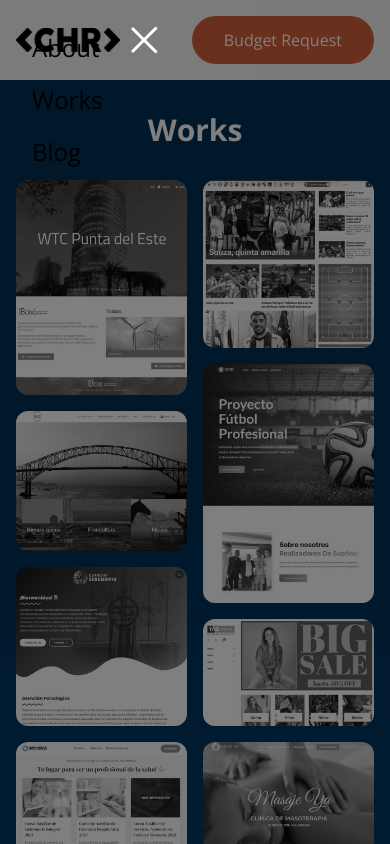
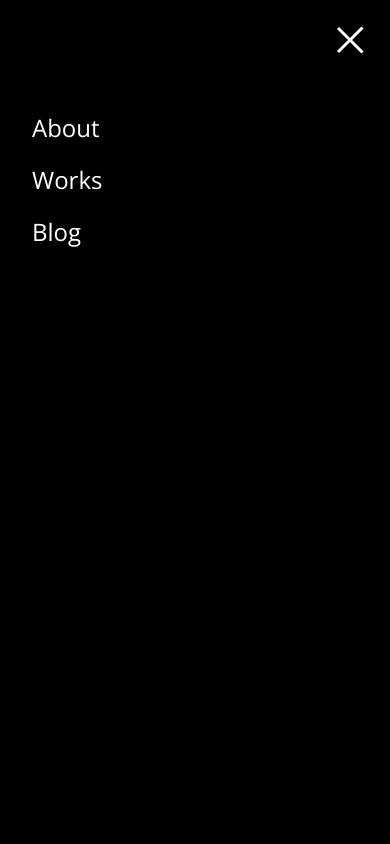
Before and after one commit to christianMiguez/front-christianmiguez.com, a Next.js app: page /works in a window 390 px wide. Both pictures are taken after a click on the button "Main Menu". Shown: the top 844 px of the page. Built offline with nearby package versions, Linux system fonts and the light colour scheme.

Commit message:
menu responsive

```diff
--- a/src/app/globals.scss
+++ b/src/app/globals.scss
@@ -26,24 +26,6 @@
 
 .open-sans {
   font-family: var(--font-open-sans);
-}
-
-.chr-main-menu {
-  &::before {
-    background-color: rgba(0, 0, 0, 0.5);
-    content: "";
-    display: block;
-    width: 100vw;
-    height: 100%;
-    position: absolute;
-    left: 0;
-    top: 0;
-    z-index: -1;
-
-    @media (min-width: 1024px) {
-      display: none;
-    }
-  }
 }
 
 body {
--- a/src/app/works/page.tsx
+++ b/src/app/works/page.tsx
@@ -26,7 +26,7 @@ export default function Works() {
 
   return (
     <div className="bg-blue-dark-gradient">
-      <div className="h-full z-100 text-white relative">
+      <div className="h-full text-white relative">
         <AnimatePresence
           initial={false}
           mode="wait"
@@ -41,7 +41,7 @@ export default function Works() {
           )}
         </AnimatePresence>
 
-        <main className="py-28 z-10">
+        <main className="py-28">
           <div className="hero-post container mx-auto px-4">
             <h1 className="h2 mb-8 text-center">Works</h1>
 
--- a/src/components/features/BurgerMenuButton.tsx
+++ b/src/components/features/BurgerMenuButton.tsx
@@ -1,6 +1,6 @@
 "use client";
 
-import React, { useRef } from "react";
+import { useRef } from "react";
 
 type BurgerMenuButtonProps = {
   variant?: "white" | "black";
--- a/src/components/general/Menu/Menu.tsx
+++ b/src/components/general/Menu/Menu.tsx
@@ -3,6 +3,7 @@ import { BurgerMenuButton } from "@/components/features";
 import Link from "next/link";
 import { motion } from "framer-motion";
 import { useRef, useState } from "react";
+import { usePathname } from "next/navigation";
 
 type MenuProps = {
   variant: "black" | "white";
@@ -10,7 +11,7 @@ type MenuProps = {
 const Menu = ({ variant }: MenuProps) => {
   const [isOpen, setIsOpen] = useState(false);
   const variants = {
-    open: { opacity: 1, x: 0 },
+    open: { opacity: 1, x: 0, backgroundColor: "rgba(0,0,0)", color: "white" },
     closed: { opacity: 0, x: "-100%" },
   };
 
@@ -32,10 +33,13 @@ const Menu = ({ variant }: MenuProps) => {
     white: "text-white",
   };
 
+  const pathName = usePathname();
+  const isHome = pathName === "/";
+
   return (
     <>
       <motion.ul
-        className={`chr-main-menu list-none block absolute w-64 left-0 top-0 p-6 text-2xl ${colorPalette[variant]} h-screen lg:h-auto lg:text-base lg:bg-transparent lg:!top-auto lg:!left-auto lg:!w-auto !lg:relative lg:flex lg:!opacity-100 lg:!translate-x-[-100%] whitespace-nowrap`}
+        className={`chr-main-menu list-none block absolute w-full left-0 top-0 p-6 text-2xl ${colorPalette[variant]} h-screen lg:h-auto lg:text-base lg:bg-transparent lg:!top-auto lg:!left-auto lg:!w-auto !lg:relative lg:flex lg:!opacity-100 lg:!translate-x-[-100%] whitespace-nowrap`}
         initial="closed"
         animate={isOpen ? "open" : "closed"}
         transition={{ spring: 400 }}
@@ -43,25 +47,48 @@ const Menu = ({ variant }: MenuProps) => {
         ref={menuRef}
         onClick={handleBackdropClick}
       >
-        <li></li>
-        <li>
-          <Link href="/about" className="p-2 mb-1 block">
+        <li className="mt-20 lg:mt-0">
+          <Link
+            href="/about"
+            className="p-2 mb-1 block"
+            onClick={() => setIsOpen(false)}
+          >
             About
           </Link>
         </li>
         <li>
-          <Link href="/works" className="p-2 mb-1 block">
+          <Link
+            href="/works"
+            className="p-2 mb-1 block"
+            onClick={() => setIsOpen(false)}
+          >
             Works
           </Link>
         </li>
         <li>
-          <Link href="/blog" className="p-2 mb-1 block">
+          <Link
+            href="/blog"
+            className="p-2 mb-1 block"
+            onClick={() => setIsOpen(false)}
+          >
             Blog
           </Link>
         </li>
       </motion.ul>
 
-      <BurgerMenuButton menuBehavior={showMenuSlide} isOpen={isOpen} />
+      <BurgerMenuButton
+        menuBehavior={showMenuSlide}
+        isOpen={isOpen}
+        variant={
+          isHome
+            ? variant === "white"
+              ? "white"
+              : "black"
+            : isOpen
+            ? "white"
+            : "black"
+        }
+      />
     </>
   );
 };
--- a/src/components/layout/Header/Header.tsx
+++ b/src/components/layout/Header/Header.tsx
@@ -3,17 +3,6 @@ import { FaLinkedin, FaGithub } from "react-icons/fa";
 import { Button, Logo, Menu } from "@/components/general";
 import { motion } from "framer-motion";
 import { usePathname } from "next/navigation";
-
-{
-  /*
-    TODO: 1. - HTML:
-             -- logo
-             -- top menu
-             -- button
-             -- social icons
-             -- responsive menu
-    */
-}
 
 export const Header = () => {
   const pathName = usePathname();
@@ -22,7 +11,7 @@ export const Header = () => {
 
   return (
     <motion.header
-      className={`absolute w-full z-10 p-4 top-[-100px] ${
+      className={`absolute w-full p-4 z-10 top-[-100px] ${
         isHome ? "" : "bg-grey-light"
       }`}
       animate={{
@@ -40,6 +29,7 @@ export const Header = () => {
               variant="orange"
               href="mailto:kisquian@gmail.com"
               text="Budget Request"
+              className="hidden md:block"
             />
             <a
               href="https://www.linkedin.com/in/christianmiguez/"
```
Also changed, not shown: 1 other file (tests, documents, lock files or other folders).
